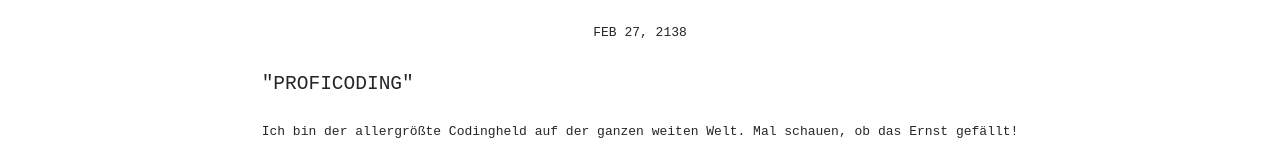
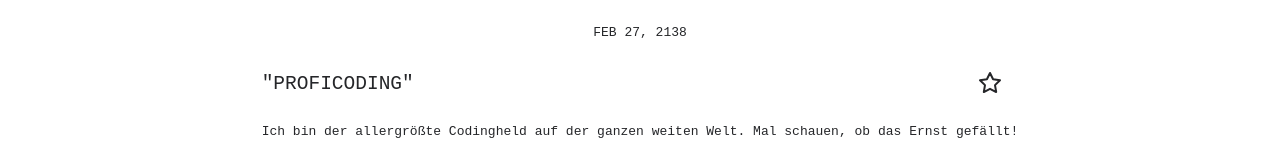
Before and after one commit to florianblaschke/journal-app-react, a React (Vite) app: page / in a window 1280 px wide. Shown: the part 805-952 px from the top of the page. Built offline with nearby package versions, Linux system fonts and the light colour scheme.

Commit message:
it works now, return ftw

```diff
--- a/src/components/Entries/Entries.jsx
+++ b/src/components/Entries/Entries.jsx
@@ -1,5 +1,35 @@
 import "./entries.css";
 import { FavoriteButton } from "../Favorite Button/Favoritebutton";
+
+const entries = [
+  {
+    id: 1000,
+    date: "Feb 5, 2025",
+    motto: "We are in a state of chaos",
+    notes:
+      "Today I learned about React State. It was fun! I can't wait to learn more.",
+  },
+  {
+    id: 999,
+    date: "Feb 4, 2025",
+    motto: "Props, Props, Props",
+    notes:
+      "Today I learned about React Props. Mad props to everyone who understands this!",
+  },
+  {
+    id: 998,
+    date: "Feb 3, 2025",
+    motto: "How to nest components online fast",
+    notes:
+      "Today I learned about React Components and how to nest them like a pro. Application design is so much fun!",
+  },
+  {
+    id: 997,
+    date: "Feb 2, 2025",
+    motto: "I'm a React Developer",
+    notes: "My React-ion when I learned about React: 😍",
+  },
+];
 
 export function Entries() {
   return (
--- a/src/components/Favorite Button/Favoritebutton.css
+++ b/src/components/Favorite Button/Favoritebutton.css
@@ -5,6 +5,10 @@
 } */
 
 .button__favorite {
-  background-color: black;
-  width: 100%;
+  background-color: var(--color-water-10), 0.8;
+  border: none;
+  border-radius: 50%;
+  position: absolute;
+  top: 58px;
+  right: 10px;
 }
--- a/src/components/Favorite Button/Favoritebutton.jsx
+++ b/src/components/Favorite Button/Favoritebutton.jsx
@@ -10,8 +10,9 @@
     setFavorite(!favorite);
   }
 
-  <button className="button__favorite" onClick={handleClick}>
-    <p>HEEEEELLLLOOOOOOOOOO</p>
-    {/* {favorite ? <StarFilled /> : <StarEmpty />} */}
-  </button>;
+  return (
+    <button className="button__favorite" onClick={handleClick}>
+      {favorite ? <StarFilled /> : <StarEmpty />}
+    </button>
+  );
 }
```
